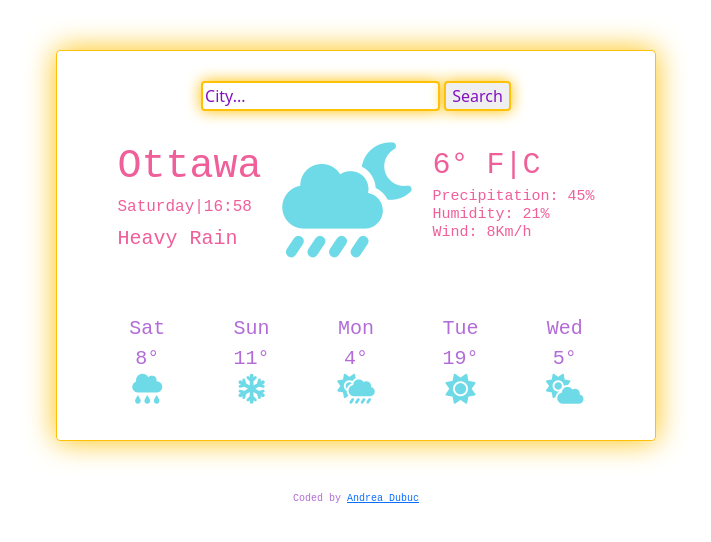
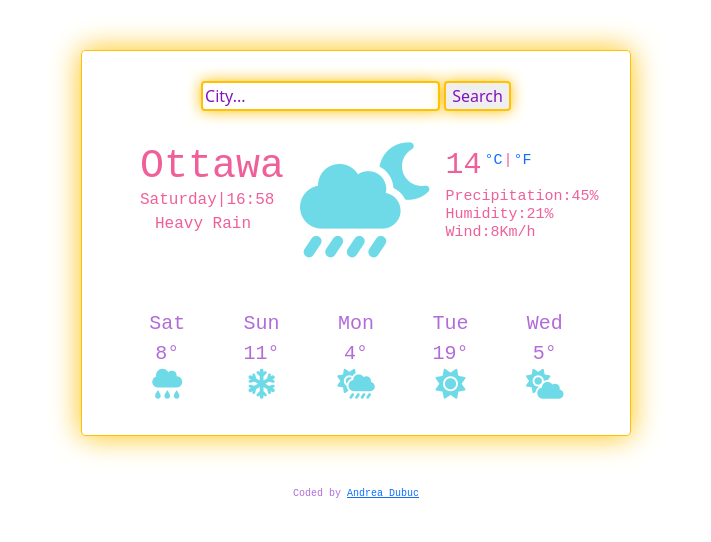
Before and after one commit to AndreaDubuc/SheCodesWeatherAppJS, a website built with Parcel: page index.html in a window 1280 px wide. Shown: the whole page, without its empty margins (284-995 px from the left). Built offline with nearby package versions, Linux system fonts and the light colour scheme; a web font is replaced by a local one.

Commit message:
Implemented links to C|F

```diff
--- a/index.html
+++ b/index.html
@@ -51,14 +51,25 @@
 
       <div class="p-2">
         <div class="current-temp">
-          6° F|C
+          <span class="temperature" id="temperature">
+          14
+          </span>
+          <span class="units">
+            <a href="#" id="celsius-link">
+            °C
+          </a>
+            |
+            <a href="#" id="fahrenheit-link">
+          °F
+            </a>
+          </span>
           <div>
             <h4 class="precep-humidity-wind">
-              Precipitation: 45%
+              Precipitation:45%
               <br>
-              Humidity: 21%
+              Humidity:21%
               <br>
-              Wind: 8Km/h
+              Wind:8Km/h
             </h4>
           </div>
         </div>
--- a/src/styles.css
+++ b/src/styles.css
@@ -4,7 +4,7 @@
   border-radius: 4px;
   box-shadow: 0 0 30px #ffc107;
   padding: 30px 50px;
-  max-width: 600px;
+  max-width: 550px;
 }
 
 form {
@@ -59,7 +59,30 @@ form {
 .current-temp {
   color: #ef5f9a;
   font-family: "Roboto Mono", monospace;
-  font-size: 25px;
+}
+
+.temperature {
+  font-size: 30px;
+}
+
+#celsius-link {
+  font-size: 15px;
+  text-decoration: none;
+  position: relative;
+  right: -8px;
+}
+
+.units {
+  font-size: 15px;
+  position: relative;
+  top: -9px;
+  right: 23px;
+}
+#fahrenheit-link {
+  font-size: 15px;
+  text-decoration: none;
+  position: relative;
+  left: -8px;
 }
 
 .city-time-date {
@@ -69,18 +92,20 @@ form {
 
 .city {
   font-size: 30px;
+  right: 20px;
 }
 
 .day-hour {
   font-size: 16px;
   position: relative;
-  top: -1px;
+  top: -8px;
 }
 
 .weather-description {
-  font-size: 20px;
+  font-size: 16px;
   position: relative;
-  top: -23px;
+  left: 15px;
+  top: -35px;
 }
 
 .fa-cloud-moon-rain {
```
